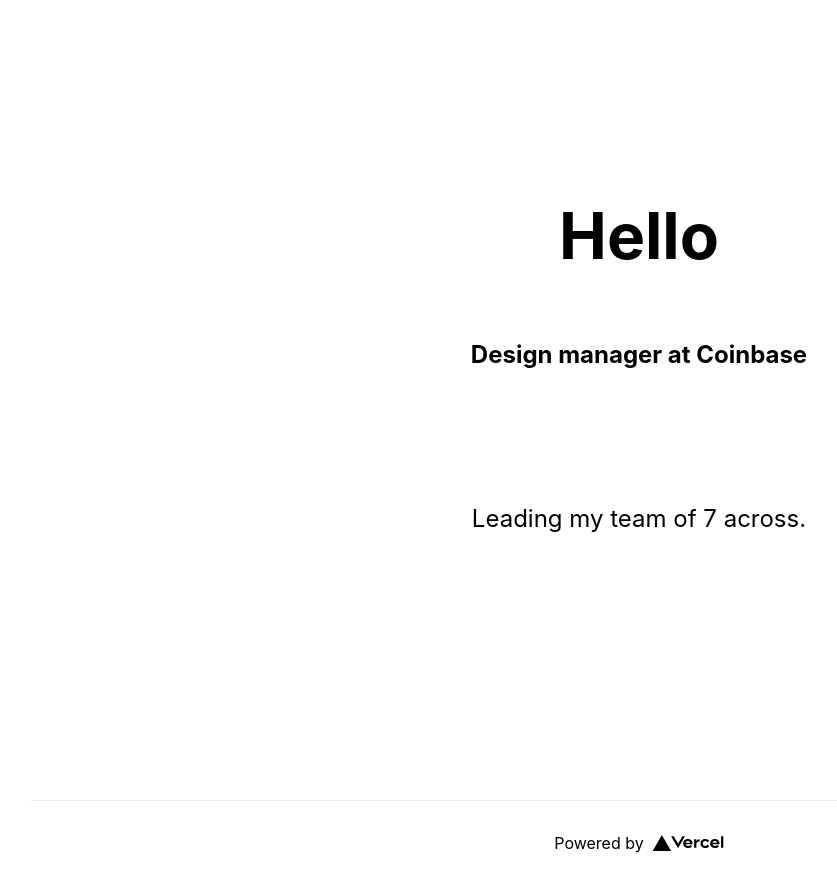
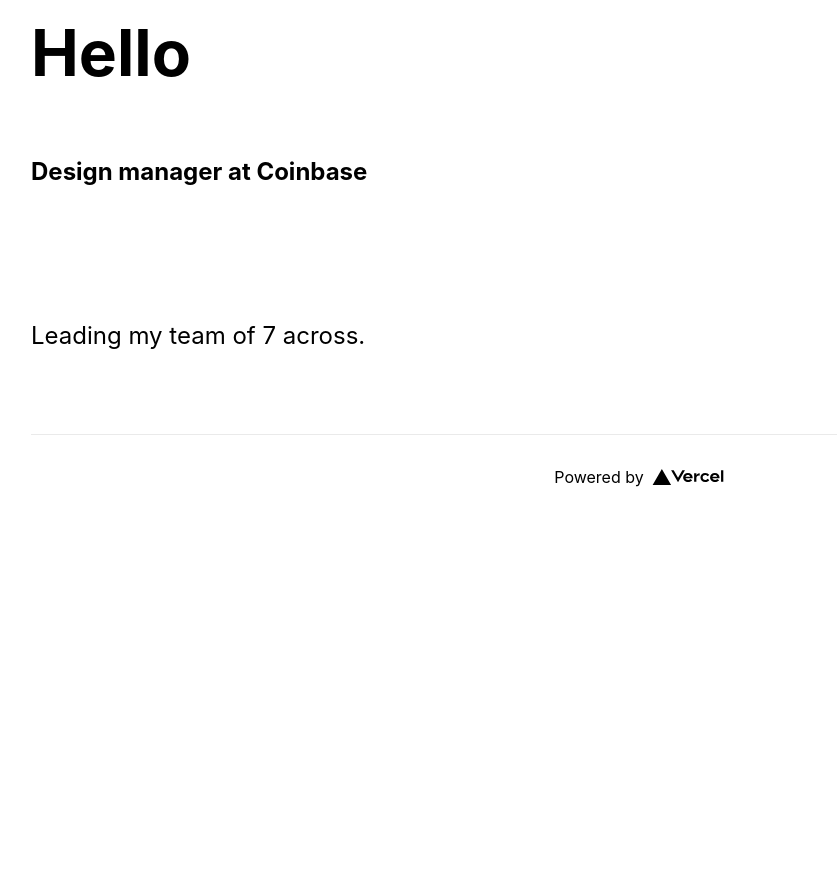
Before and after one commit to JoeIsaacson/nextjs, a Next.js app: page / in a window 1280 px wide. Shown: the whole page, without its empty margins (1-838 px from the left). After the commit the page ends 800 px from the top, so only its background shows below. Built offline with nearby package versions, Linux system fonts and the light colour scheme.

Commit message:
updated css

```diff
--- a/styles/Home.module.css
+++ b/styles/Home.module.css
@@ -3,13 +3,12 @@
 }
 
 .main {
-  min-height: 100vh;
   padding: 1rem 0;
   flex: 1;
   display: flex;
   flex-direction: column;
   justify-content: center;
-  align-items: center;
+  align-items: baseline;
 }
 
 .test {
```
